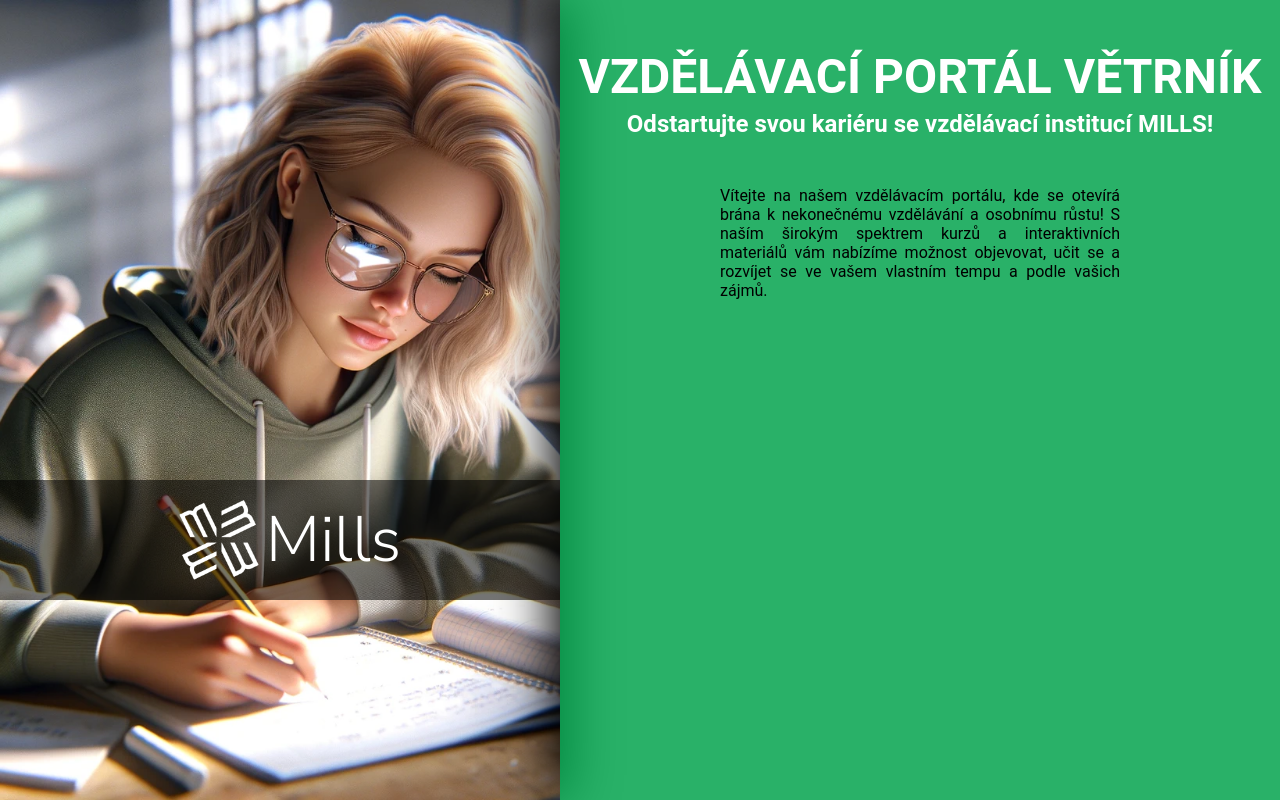
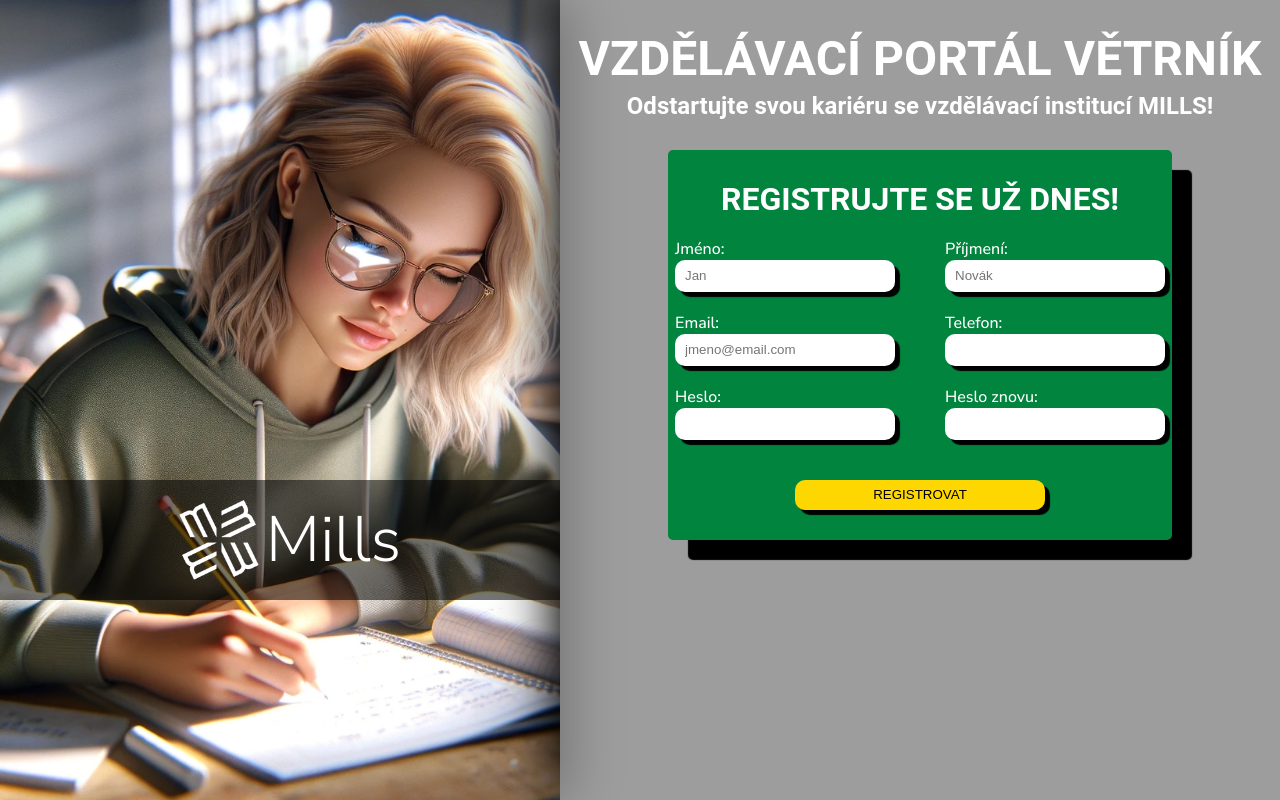
Before and after one commit to mikels0n/sign-up-form, a plain HTML site: page index.html in a window 1280 px wide. Drawn offline with Linux system fonts and the light colour scheme; a web font is replaced by a local one.

Commit message:
register box created

```diff
--- a/index.html
+++ b/index.html
@@ -20,7 +20,46 @@
     <div id="rightSide">
         <h1>VZDĚLÁVACÍ PORTÁL VĚTRNÍK</h2>
         <h2>Odstartujte svou kariéru se vzdělávací institucí MILLS!</h1>
-        <p>Vítejte na našem vzdělávacím portálu, kde se otevírá brána k nekonečnému vzdělávání a osobnímu růstu! S naším širokým spektrem kurzů a interaktivních materiálů vám nabízíme možnost objevovat, učit se a rozvíjet se ve vašem vlastním tempu a podle vašich zájmů.</p>
+        <div id="loginWrapper">
+            <fieldset>
+                <legend>REGISTRUJTE SE UŽ DNES!</legend>
+                <div>
+                    <ul>
+                        <li>
+                            <label for="first_name">Jméno:</label>
+                            <input type="text" id="first_name" name="name" placeholder="Jan"/>
+                        </li>
+                        <li>
+                            <label for="user_email">Email:</label>
+                            <input type="email" name="email" id="user_email" placeholder="jmeno@email.com"/>
+                        </li>
+                        <li>
+                            <label for="user_pass">Heslo:</label>
+                            <input type="password" name="pass" id="user_pass"/>
+                        </li>
+                    </ul>
+                </div>
+                <div>
+                    <ul>
+                        <li>
+                            <label for="last_name">Příjmení:</label>
+                            <input type="text" id="last_name" name="surname" placeholder="Novák"/>
+                        </li>
+                        <li>
+                            <label for="user_tel">Telefon:</label>
+                            <input type="tel" name="tel" id="user_tel"/>
+                        </li>
+                        <li>
+                            <label for="user_pass_correct">Heslo znovu:</label>
+                            <input type="password" name="pass_correct" id="user_pass_correct"/>
+                        </li>
+                    </ul>
+                </div>
+            </fieldset>
+            <button type="submit" id="register">
+                REGISTROVAT
+            </button>
+        </div>
     </div>
 </body>
 </html>
--- a/style.css
+++ b/style.css
@@ -16,7 +16,7 @@ body {
 }
 
 #rightSide {
-    background-color: rgba(0, 163, 76, 0.84);
+    background-color: rgba(139, 139, 139, 0.84);
     display: flex;
     flex-direction: column;
     align-items: center;
@@ -26,7 +26,7 @@ body {
 
 h1, h2 {
     color: rgb(255, 255, 255);
-    margin-top: 1em;
+    margin-top: 30px;
 }
 
 h1 {
@@ -64,6 +64,19 @@ p {
     align-items: center;
 }
 
+#loginWrapper {
+    display: flex;
+    flex-direction: column;
+    justify-content: center;
+    align-items: center;
+    background-color: rgb(0, 132, 62);
+    margin-top: 30px;
+    width: 70%;
+    box-shadow: 20px 20px 1px black;
+    border-radius: 5px;
+}
+
+
 #mills {
     padding: 20px;
     padding-right: 5px;
@@ -82,3 +95,79 @@ p {
         "wdth" 100,
         "YTLC" 500;
 }
+
+fieldset {
+    display: flex;
+    justify-content: center;
+    align-items: center;
+    gap: 50px;
+    border: 0;
+    padding-top: 20px;
+    padding-bottom: 40px;
+}
+
+li, ul {
+    margin: 0px;
+    padding: 0px;
+    list-style-type: none;
+}
+
+li {
+    display: flex;
+    flex-direction: column;
+}
+
+ul {
+    display: flex;
+    flex-direction: column;
+    gap: 20px;
+}
+
+legend {
+    font-family: Roboto;
+    font-optical-sizing: auto;
+    font-weight: 600;
+    font-style: normal;
+    font-variation-settings:
+        "wdth" 100,
+        "YTLC" 500;
+    font-size: 2em;
+    color: white;
+    text-align: center;
+    padding-top: 30px;
+}
+
+label {
+    font-family: "Nunito Sans", sans-serif;
+    font-optical-sizing: auto;
+    font-weight: 500;
+    font-style: normal;
+    font-variation-settings:
+        "wdth" 100,
+        "YTLC" 500;
+    font-size: 1em;
+    color: white;
+}
+
+input {
+    width: 200px;
+    height: 30px;
+    border: 0;
+    border-radius: 10px;
+    padding-left: 10px;
+    padding-right: 10px;
+    box-shadow: 5px 5px 1px black;
+}
+
+#register {
+    width: 250px;
+    height: 30px;
+    border: 0;
+    border-radius: 10px;
+    padding-left: 10px;
+    padding-right: 10px;
+    box-shadow: 5px 5px 1px black;
+    background-color: gold;
+    margin-bottom: 30px;
+    color: black;
+}
```
